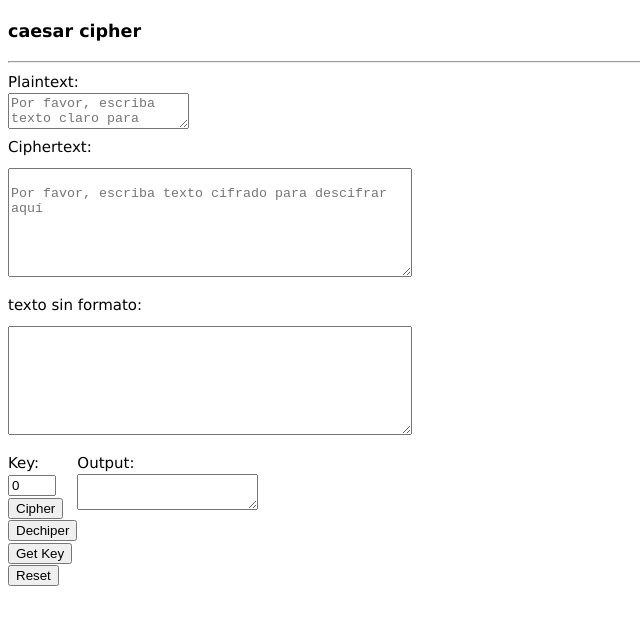
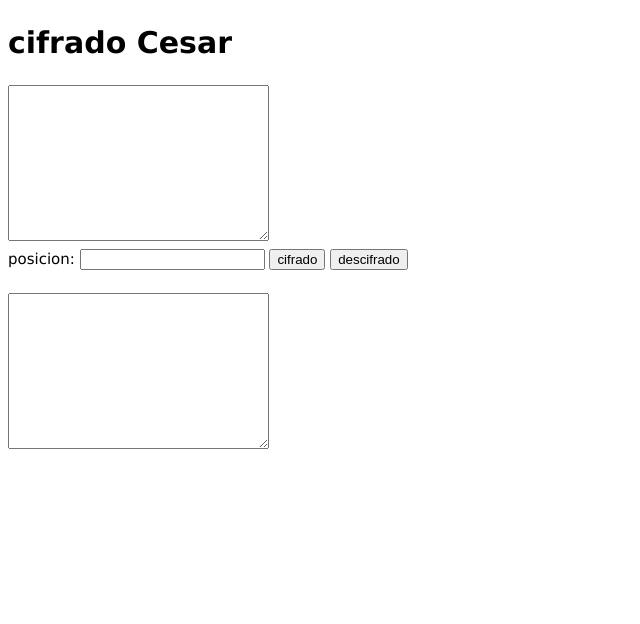
Before and after one commit to julissarosmery/lim-2018-05-bc-core-am-cipher, a website: page src/index.html in a window 1280 px wide. Shown: the whole page, without its empty margins (0-640 px from the left). Drawn offline with Linux system fonts and the light colour scheme.

Commit message:
aqui ingreso mi maqueta html oficial

```diff
--- a/src/index.html
+++ b/src/index.html
@@ -6,45 +6,21 @@
     <link rel="stylesheet" href="style.css" />
   </head>
   <body>
-    <section>
-    <h3>caesar cipher</h3>
+    <form action="">
+      <h1> cifrado Cesar</h1>
 
-    <hr>
+      <textarea name="" id="" cols="30" rows="10"></textarea>
+      <br>
+      <label >posicion:</label>
+      <input type="number" value="">
 
+      <input type="button" value="cifrado">
+      <input type="button" value="descifrado">
+      <br>
+      <br>
+      <textarea name="" id="" cols="30" rows="10"></textarea>
+    </form>
 
-
-
-
-
-<div style="float:center;">
-    <label>Plaintext:</label>
-    <br>
-    <textarea id="decrypted" placeholder="Por favor, escriba texto claro para cifrar aquí"></textarea>
-    <br>
-    <label>Ciphertext:</label>
-    <br>
-    <textarea id="encrypted" placeholder="
-Por favor, escriba texto cifrado para descifrar aquí" style="margin: 10px 0px; height: 103px; width: 398px;"></textarea>
-  <br>
-<label>texto sin formato:</label>
-<br>
-<!--con esta etique ta se crea  ..cols :nedidas/ancho  rows: largo..-->
-    <textarea id="desifrar"style="margin: 10px 0px; height: 103px; width: 398px;" ></textarea>
-</div>
-
-<div style="float:left;">
-			<label>Key:</label>
-			<br>
-			<input type="number" id="key" min="0" max="5" value="0"><br>
-			<input type="submit" onclick="encrypt()" value="Cipher"><br>
-			<input type="submit" onclick="decrypt()" value="Dechiper"><br>
-			<input type="submit" onclick="getKey()" value="Get Key"><br>
-			<input type="reset" onclick="clearBoxes()" value="Reset"><br>
-    </div>
-<div>
-        <label>Output:</label><br>
-        <textarea id="chains" readonly=""></textarea>
-      </div>
 
 
     <div id="root"></div>
```
